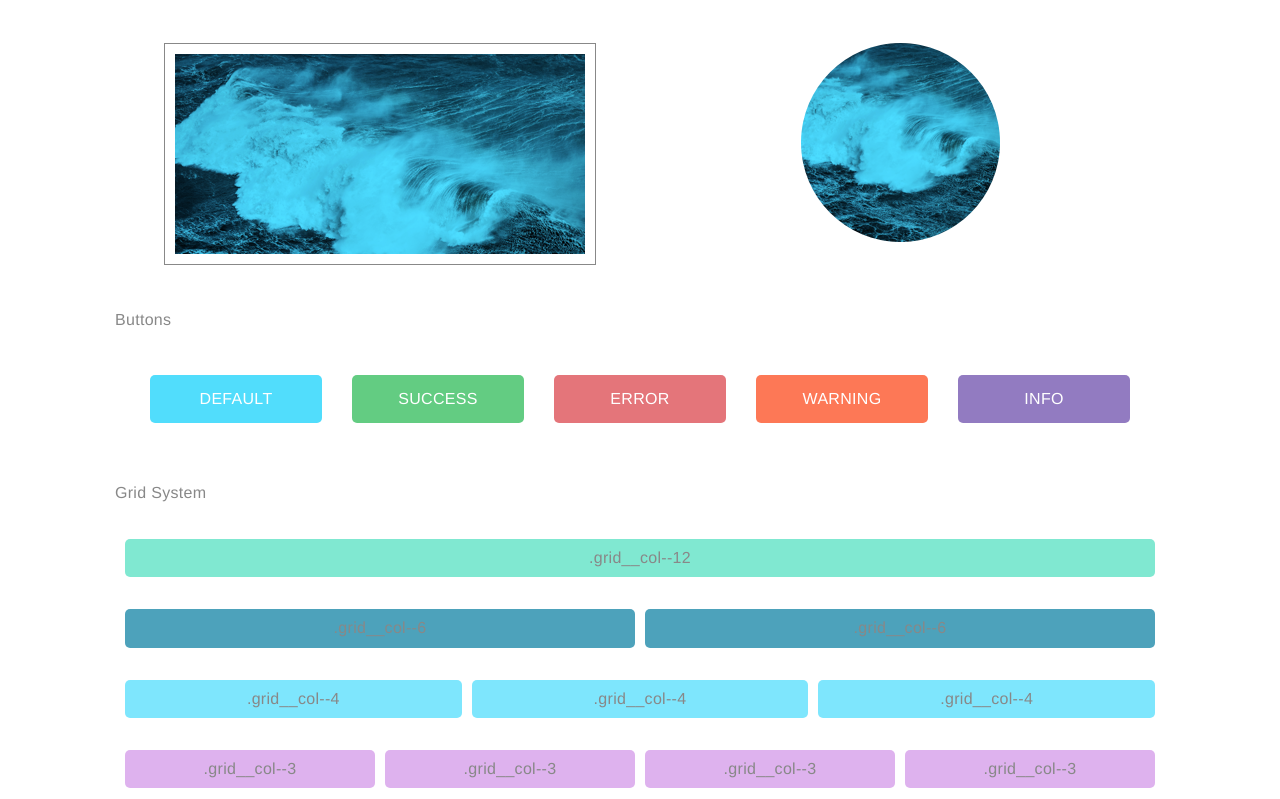
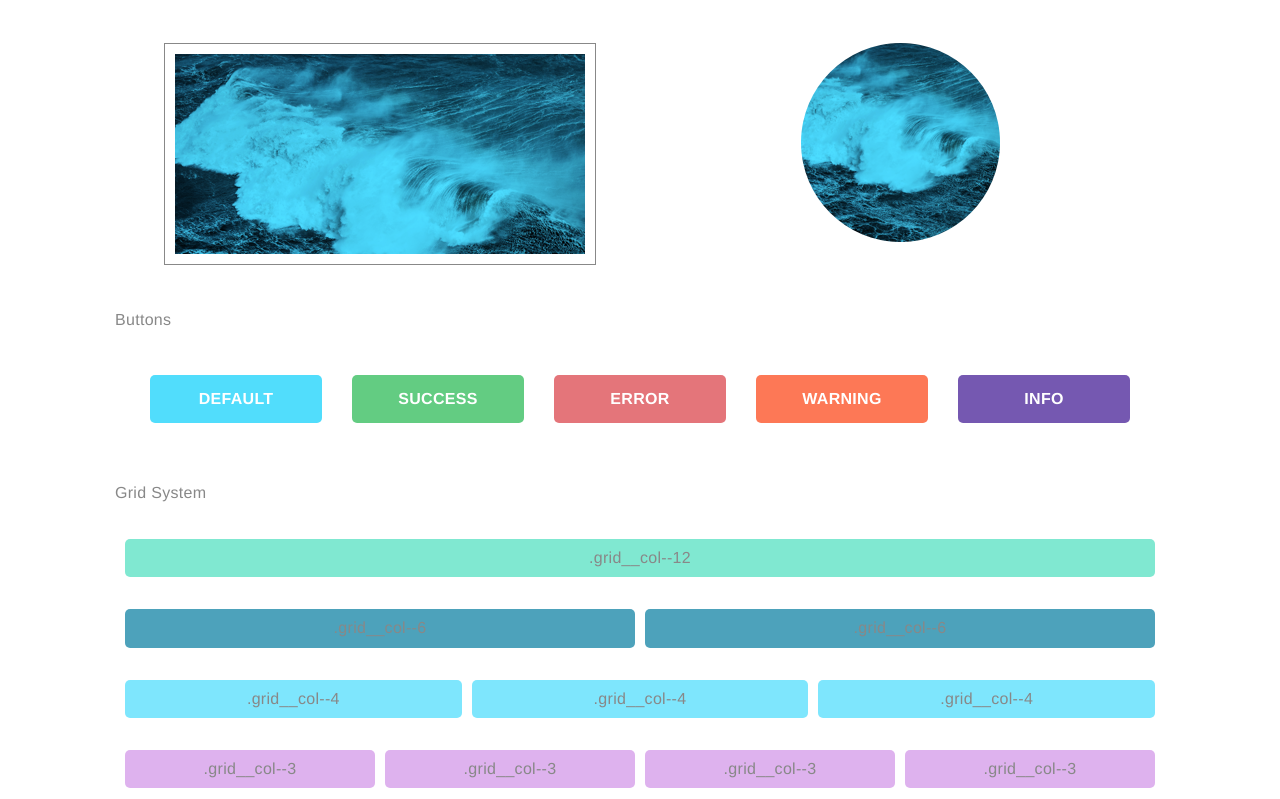
Before and after one commit to Ephillius/techdegree-project4, a plain HTML site: page index.html in a window 1280 px wide. In both pictures the pointer is over the button "INFO". Shown: the part 863-1662 px from the top of the page. Drawn offline with nearby package versions, Linux system fonts and the light colour scheme; files that its build step writes are made by us from their sources.

Commit message:
Add darken() method for hover state

```diff
--- a/scss/components/_buttons.scss
+++ b/scss/components/_buttons.scss
@@ -1,11 +1,5 @@
 /* buttons */
 // Buttons
-@each $key, $color in $button-colors {
-	.btn--#{$key} {
-		background-color: $color;
-	}
-}
-
 [class^=btn--] {
 	@extend %btn;
 	@include mq(medium) {
@@ -14,3 +8,12 @@
 		margin-left: em(15px);
 	}
 }
+
+@each $key, $color in $button-colors {
+	.btn--#{$key} {
+		background-color: $color;
+		&:hover {
+			background-color: darken($color, 10%);
+		}
+	}
+}
--- a/scss/utilities/_placeholders.scss
+++ b/scss/utilities/_placeholders.scss
@@ -60,11 +60,12 @@
 %btn {
 	color: clr(color-contrast);
 	text-transform: uppercase;
+	font-weight: $bold;
 	padding: em(15px);
 	margin-bottom: em(15px);
 	border: none;
 	border-radius: $br--curve;
 	&:hover {
-		cursos: pointer;
+		cursor: pointer;
 	}
 }
```
